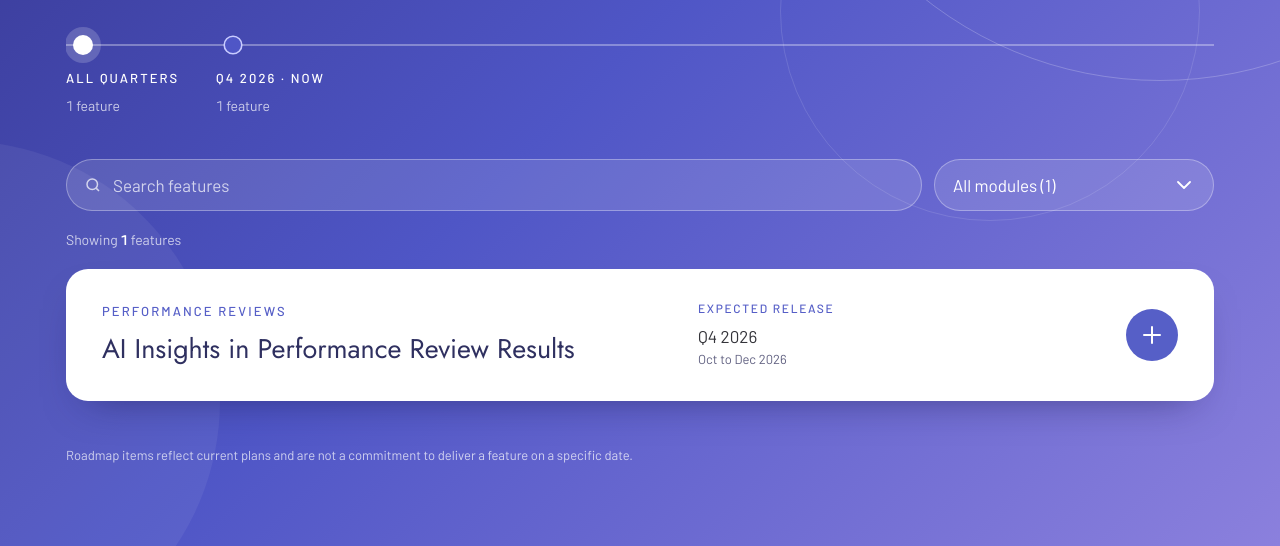
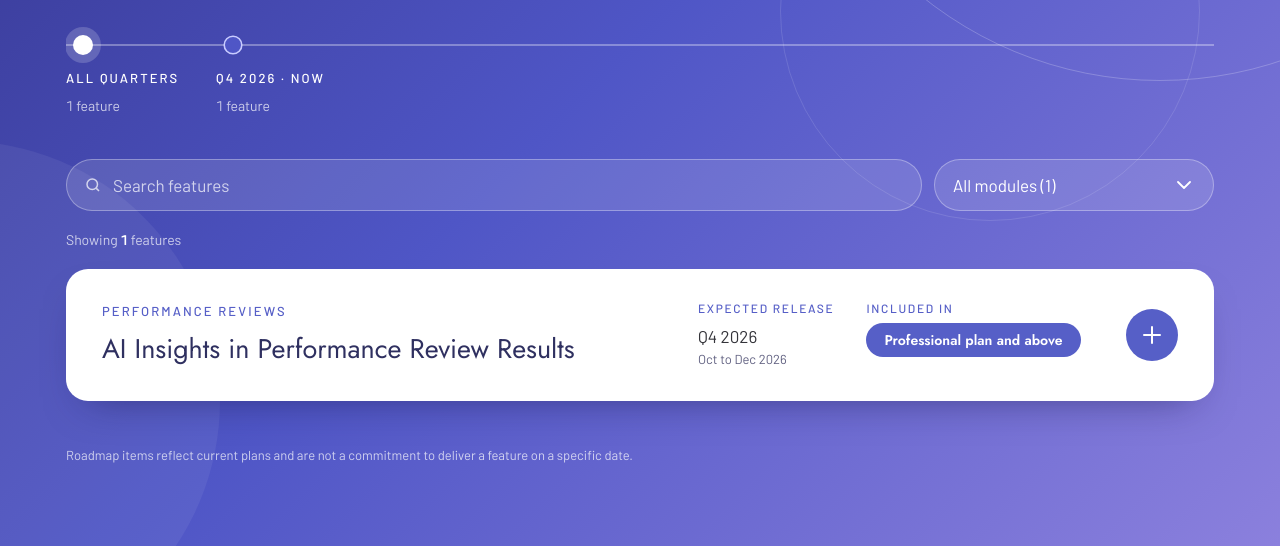
Before and after one commit to jan862/roadmap, a plain HTML site: page index.html in a window 1280 px wide. Shown: the part 379-925 px from the top of the page. Drawn offline with Linux system fonts and the light colour scheme.

Commit message:
Update roadmap from Excel (add included plan)

```diff
--- a/index.html
+++ b/index.html
@@ -151,7 +151,7 @@ footer{margin-top:44px;color:var(--on-grad-muted);font-size:13px}
   </div>
 </div>
 
-<script id="roadmap-data" type="application/json">{"generated": "2026-10-15", "current": "Q4 2026", "sample": false, "items": [{"title": "AI Insights in Performance Review Results", "quarter": "Q4 2026", "description": "When peopWhen people respond to bla bla When people respond to bla bla When people respond to bla bla When people respond to bla bla When people respond to bla bla When people respond to bla bla When people respond to bla bla When people respond to bla bla When people respond to bla bla When people respond to bla bla When people respond to bla bla e respond to bla bla When people respond to bla bla When people respond to bla bla", "modules": ["Performance Reviews"], "id": "", "plan": "", "slug": "ai-insights-in-performance-review-results"}]}</script>
+<script id="roadmap-data" type="application/json">{"generated": "2026-10-15", "current": "Q4 2026", "sample": false, "items": [{"title": "AI Insights in Performance Review Results", "quarter": "Q4 2026", "description": "When peopWhen people respond to bla bla When people respond to bla bla When people respond to bla bla When people respond to bla bla When people respond to bla bla When people respond to bla bla When people respond to bla bla When people respond to bla bla When people respond to bla bla When people respond to bla bla When people respond to bla bla e respond to bla bla When people respond to bla bla When people respond to bla bla", "modules": ["Performance Reviews"], "id": "", "plan": "Professional plan and above", "slug": "ai-insights-in-performance-review-results"}]}</script>
 <script>
 (function(){
   var DATA = JSON.parse(document.getElementById('roadmap-data').textContent);
```
